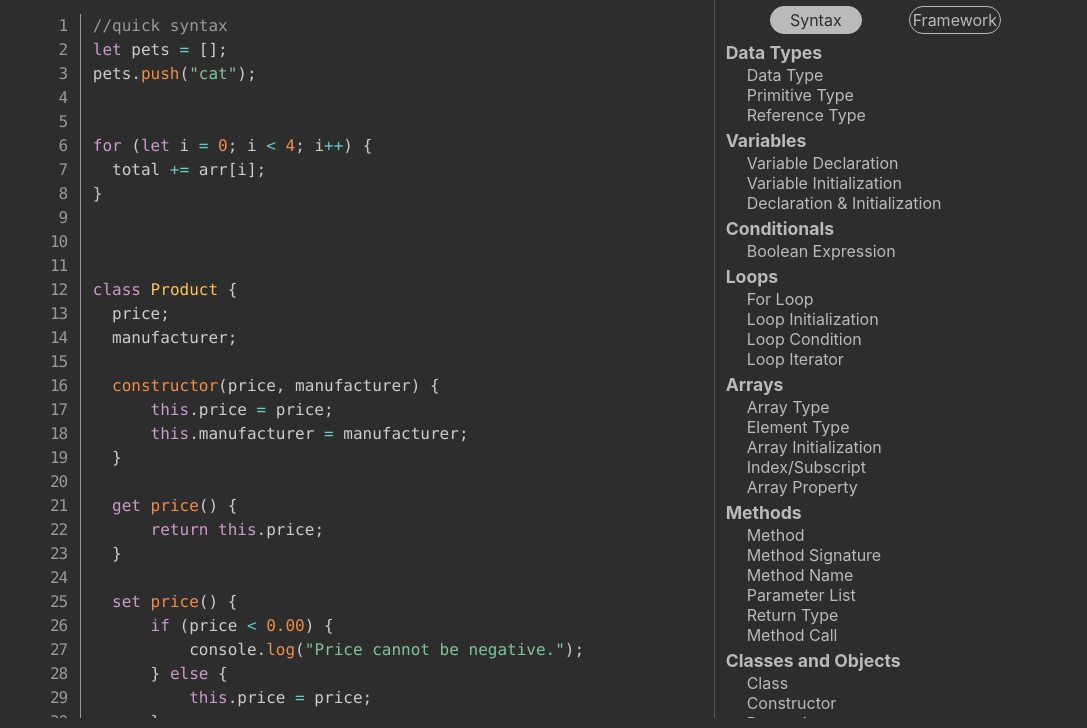
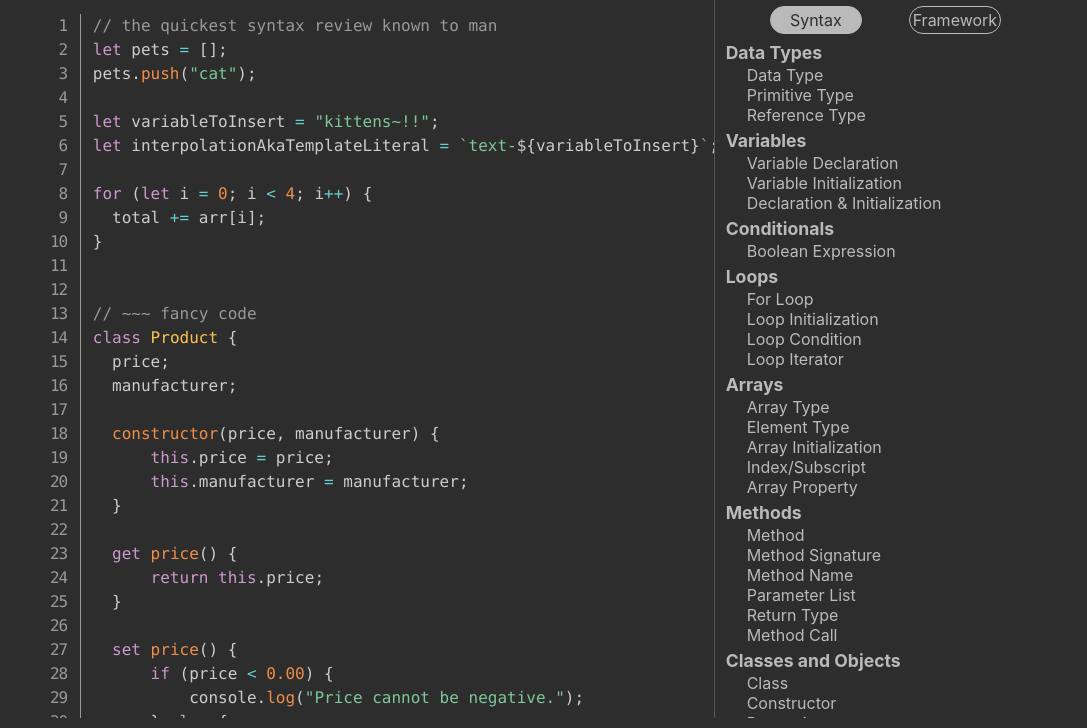
Before and after one commit to hp-plus5/syntax-review, a plain HTML site: page index.html in a window 1280 px wide. Shown: the part 72-800 px from the top of the page, without its empty margins (96-1183 px from the left). Drawn offline with nearby package versions, Linux system fonts and the light colour scheme.

Commit message:
Improve legibility

```diff
--- a/index.html
+++ b/index.html
@@ -69,17 +69,19 @@
       <!-- prettier-ignore-start -->
       <div class="code-block">
         <pre class="line-numbers language-javascript">
-<code class="language-javascript vocab-code"><div class="class-block">//quick syntax
+<code class="language-javascript vocab-code"><div class="class-block">// the quickest syntax review known to man
 let pets = [];
 pets.push("cat");
 
+let variableToInsert = "kittens~!!";
+let interpolationAkaTemplateLiteral = `text-${variableToInsert}`;
 
 for (let i = 0; i < 4; i++) {
   total += arr[i];
 }
 </div>
 
-
+// ~~~ fancy code
 <div class="block-concept class-block">class Product {
   <span class="variable-declaration class-property">price;</span>
   <span class="code-concept variable-declaration class-property">manufacturer;</span>
--- a/style.css
+++ b/style.css
@@ -9,7 +9,7 @@
   --highlight-color-light: rgb(0, 176, 240, 0.3);
   --outline-color-light: navy;
   --highlight-color-dark: #2c3b2c;
-  --outline-color-dark: rgb(0, 143, 17, 0.7);
+  --outline-color-dark: rgba(0, 249, 29, 0.7);
   --scrollbar-color-dark: #333333;
   --scrollbar-color-track-dark: #7a7a7a;
   --scrollbar-color-light: #b5b3b1;
```
